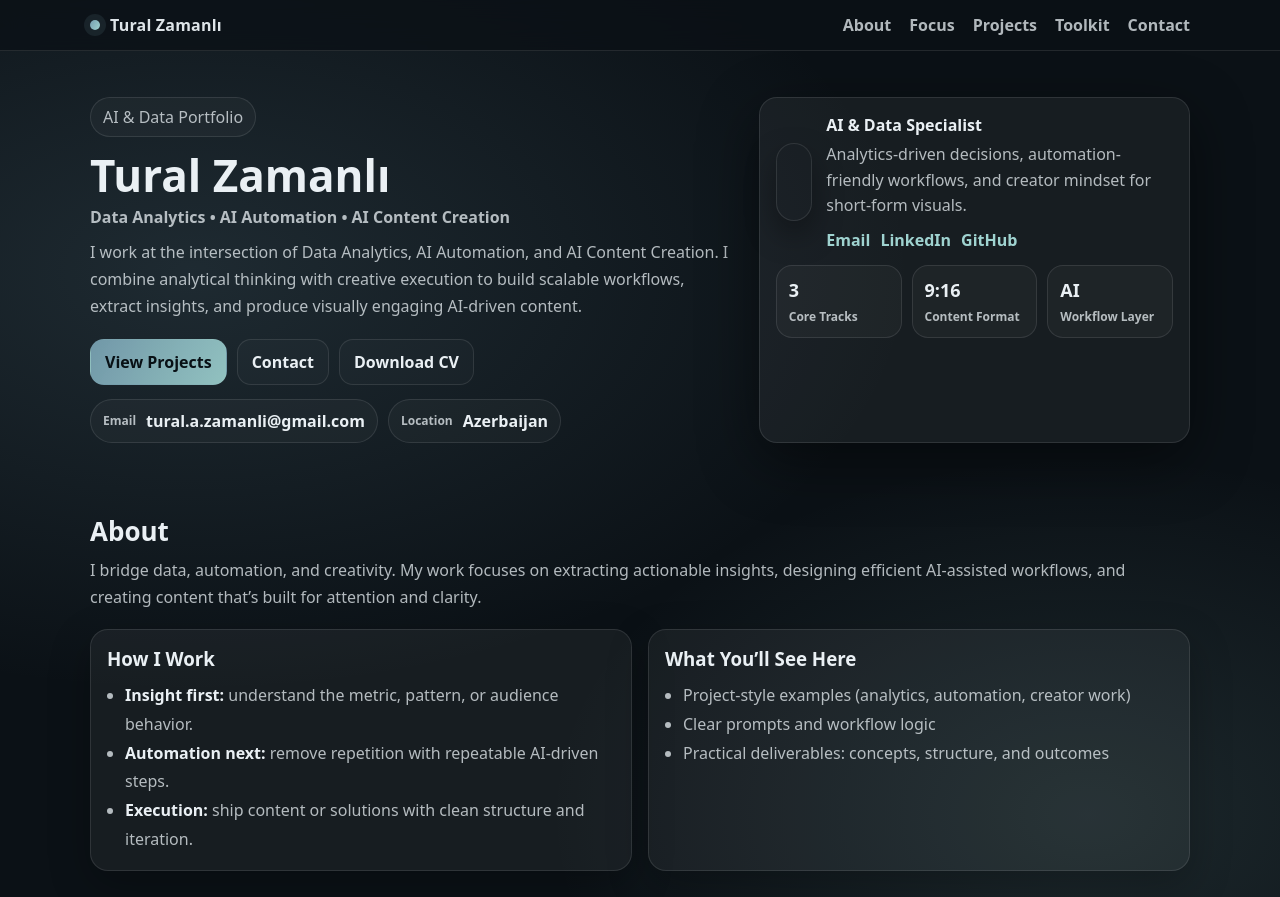
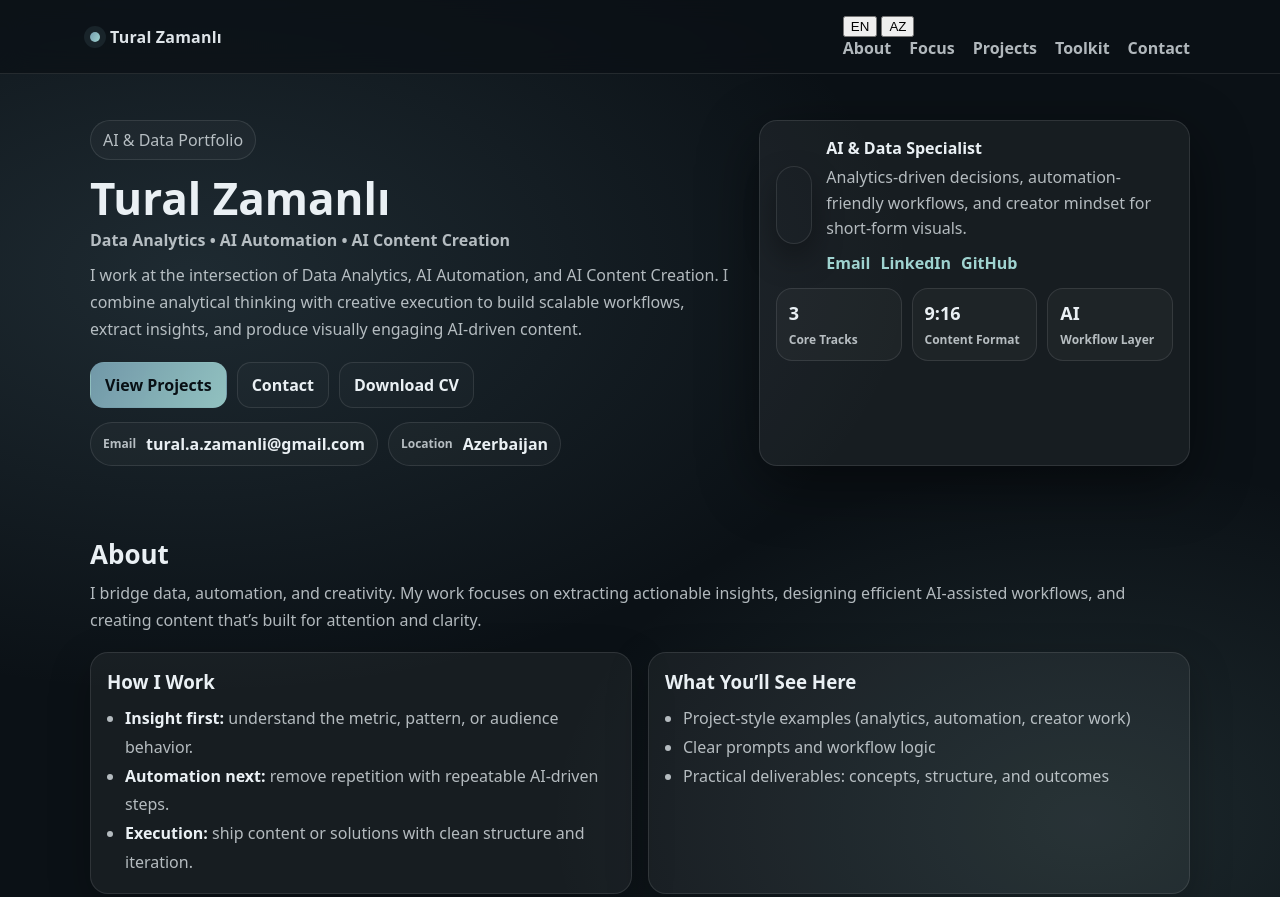
Before and after one commit to Dicapso/Dicapso.github.io, a plain HTML site: page index.html in a window 1280 px wide. Shown: the top 897 px of the page. Drawn offline with Linux system fonts and the light colour scheme.

Commit message:
Update index.html

```diff
--- a/index.html
+++ b/index.html
@@ -21,6 +21,11 @@
         <button class="nav__toggle" id="navToggle" aria-label="Open menu" aria-expanded="false">
           <span></span><span></span><span></span>
         </button>
+        <div class="lang">
+  <button class="lang__btn" data-lang="en">EN</button>
+  <button class="lang__btn" data-lang="az">AZ</button>
+</div>
+
 
         <ul class="nav__list" id="navList">
           <li><a href="#about">About</a></li>
```
